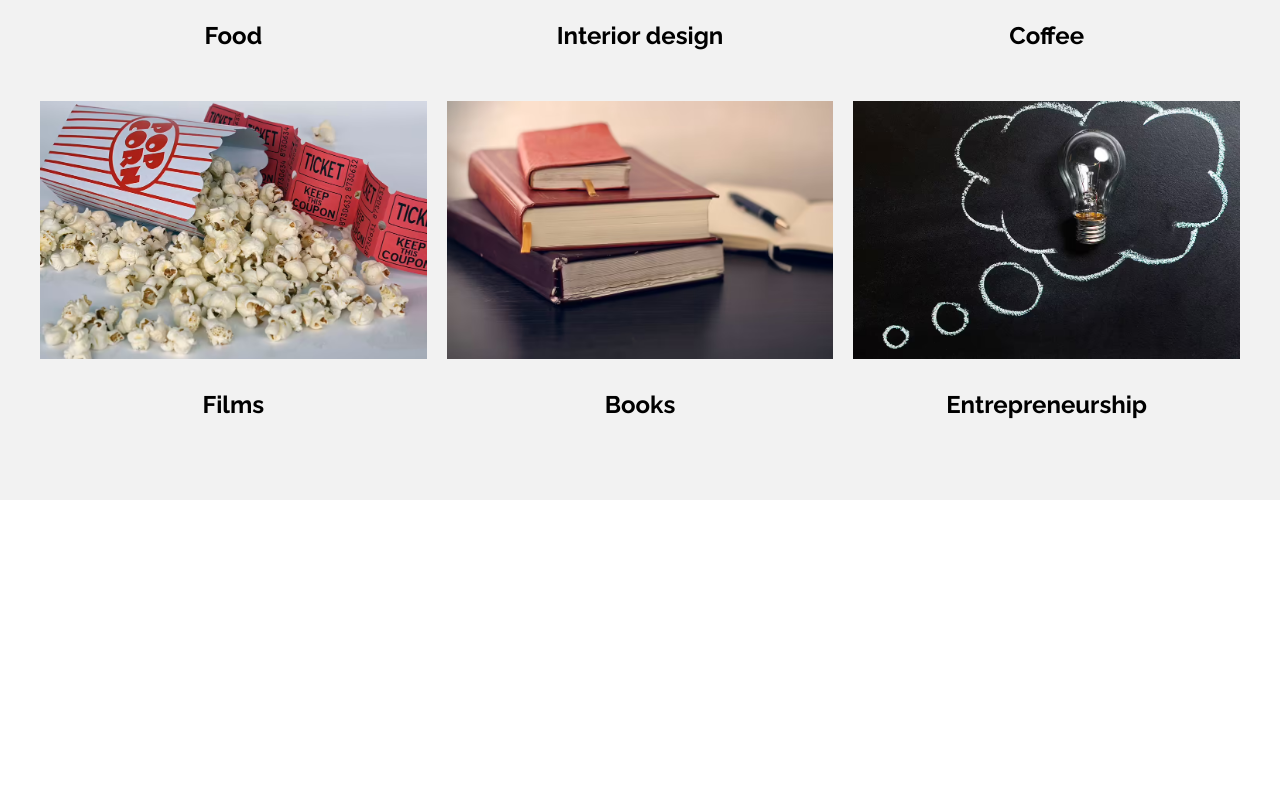
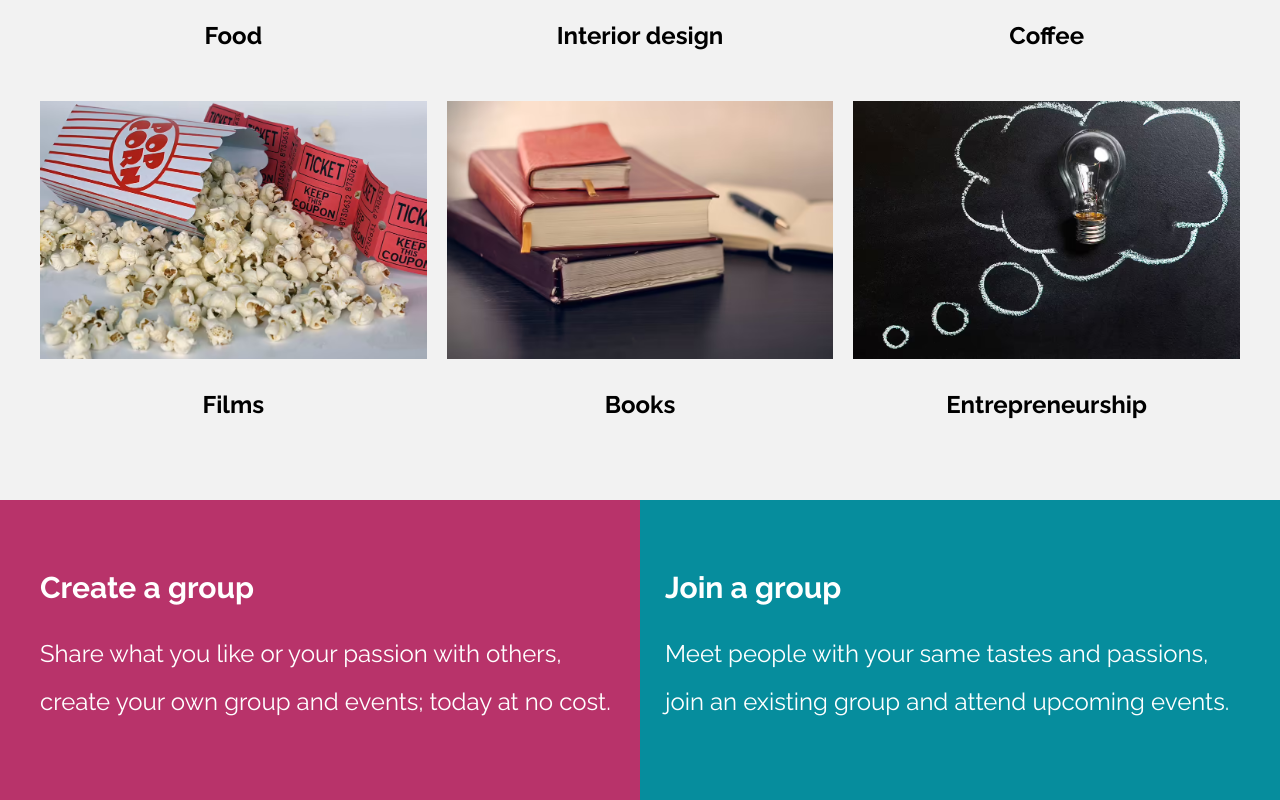
Before and after one commit to ProgrammeRoy/meetupproject, a website: page index.html in a window 1280 px wide. Shown: the part 2739-3539 px from the top of the page. Before the commit the page ends 3239 px from the top, so only its background shows below. Drawn offline with Linux system fonts and the light colour scheme.

Commit message:
add groups

```diff
--- a/index.html
+++ b/index.html
@@ -164,6 +164,20 @@
             </li>
         </ul>
     </section>
+    <section class="grupos">
+        <div class="grupos__grid contenedor">
+            <div class="grupos__bloque">
+                <h3 class="grupos__heading">Create a group</h3>
+                <p class="grupos__texto">
+                    Share what you like or your passion with others, create your own group and events; today at no cost.</p>
+            </div>
+            <div class="grupos__bloque">
+                <h3 class="grupos__heading">Join a group</h3>
+                <p class="grupos__texto">
+                    Meet people with your same tastes and passions, join an existing group and attend upcoming events.</p>
+            </div>
+        </div>
+    </section>
 </body>
 
 </html>
--- /dev/null
+++ b/src/scss/ui/contenido/_grupos.scss
@@ -0,0 +1,24 @@
+@use 'base/mixins' as m;
+@use 'base/variables' as v;
+.grupos {
+    color: v.$blanco;
+    padding: 5rem 0;
+    &__grid {
+        @include m.grid(1, 5rem);
+        @include m.tablet {
+            @include m.grid(2, 5rem);
+        }
+    }
+    &__heading {
+        font-size: 3rem;
+    }
+    &__texto {
+        color: v.$blanco;
+        font-size: 2.4rem;
+        line-height: 2;
+    }
+    background-image: linear-gradient(to bottom, v.$primario 0%, v.$primario 50%, v.$secundario 50%, v.$secundario 100%);
+    @include m.tablet {
+        background-image: linear-gradient(to right, v.$primario 0%, v.$primario 50%, v.$secundario 50%, v.$secundario 100%);
+    }
+}
--- a/src/scss/ui/contenido/_index.scss
+++ b/src/scss/ui/contenido/_index.scss
@@ -2,3 +2,4 @@
 @forward 'busqueda';
 @forward 'eventos';
 @forward 'categorias';
+@forward 'grupos';
```
Also changed, not shown: build/css/app.css, 1 other file.
